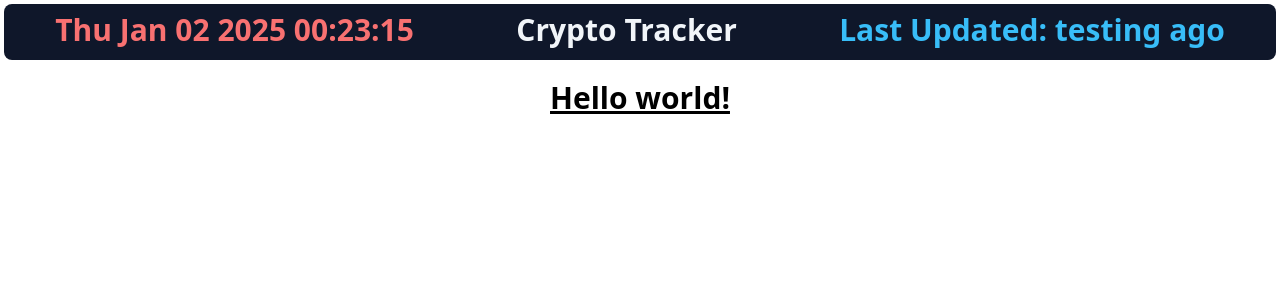
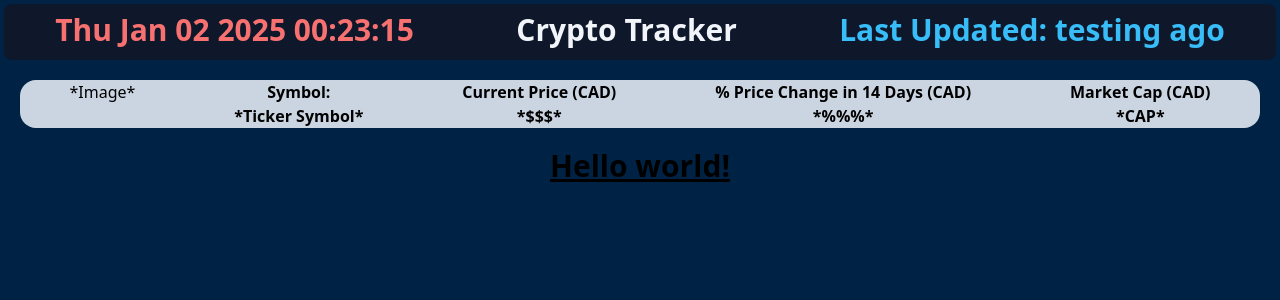
Before and after one commit to Swomp03/Crypto_Project, an Angular app: page / in a window 1280 px wide. Shown: the top 300 px of the page. Built offline with nearby package versions, Linux system fonts and the light colour scheme.

Commit message:
Styling for crypto coin component

```diff
--- a/src/app/app.component.html
+++ b/src/app/app.component.html
@@ -1,4 +1,6 @@
 <app-header></app-header>
+
+<app-crypto-coin></app-crypto-coin>
 
 <h1 class="text-3xl font-bold underline text-center my-5">
   Hello world!
--- a/src/app/app.component.ts
+++ b/src/app/app.component.ts
@@ -1,10 +1,11 @@
 import { Component } from '@angular/core';
 import { RouterOutlet } from '@angular/router';
 import { HeaderComponent } from "./header/header.component";
+import { CryptoCoinComponent } from "./crypto-coin/crypto-coin.component";
 
 @Component({
   selector: 'app-root',
-  imports: [RouterOutlet, HeaderComponent],
+  imports: [RouterOutlet, HeaderComponent, CryptoCoinComponent],
   templateUrl: './app.component.html',
   styleUrl: './app.component.css'
 })
--- a/src/app/crypto-coin/crypto-coin.component.html
+++ b/src/app/crypto-coin/crypto-coin.component.html
@@ -1 +1,25 @@
-<p>crypto-coin works!</p>
+<div class="flex text-center m-5 rounded-2xl bg-slate-300 ">
+    <div class="flex-auto">
+        *Image*
+    </div>
+
+    <div class="flex-auto">
+        <p class="font-bold">Symbol:</p>
+        <p class="font-bold">*Ticker Symbol*</p>
+    </div>
+
+    <div class="flex-auto">
+        <p class="font-bold">Current Price (CAD)</p>
+        <p class="font-bold">*$$$*</p>
+    </div>
+
+    <div class="flex-auto">
+        <p class="font-bold">% Price Change in 14 Days (CAD)</p>
+        <p class="font-bold">*%%%*</p>
+    </div>
+
+    <div class="flex-auto">
+        <p class="font-bold">Market Cap (CAD)</p>
+        <p class="font-bold">*CAP*</p>
+    </div>
+</div>
--- a/src/styles.css
+++ b/src/styles.css
@@ -3,3 +3,7 @@
 @tailwind base;
 @tailwind components;
 @tailwind utilities;
+
+body{
+    background-color: rgb(0, 35, 69);
+}
```
